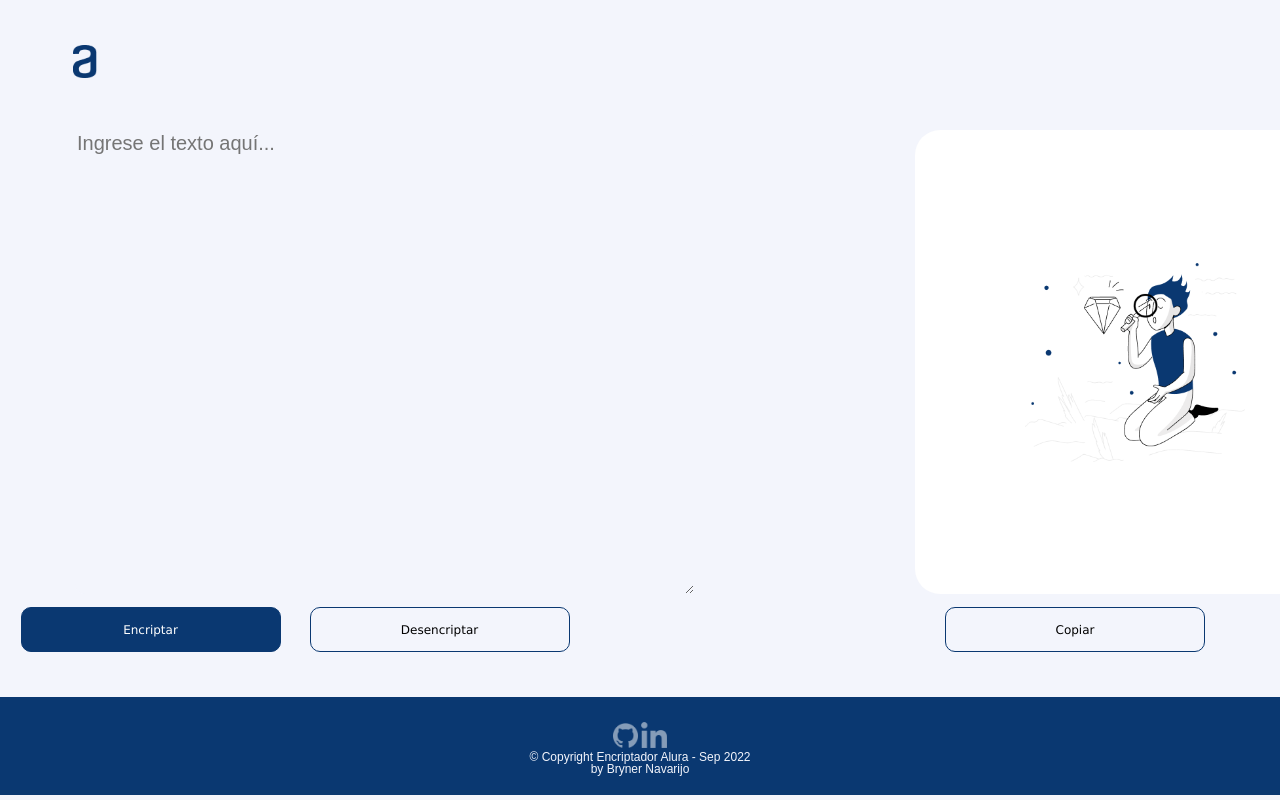
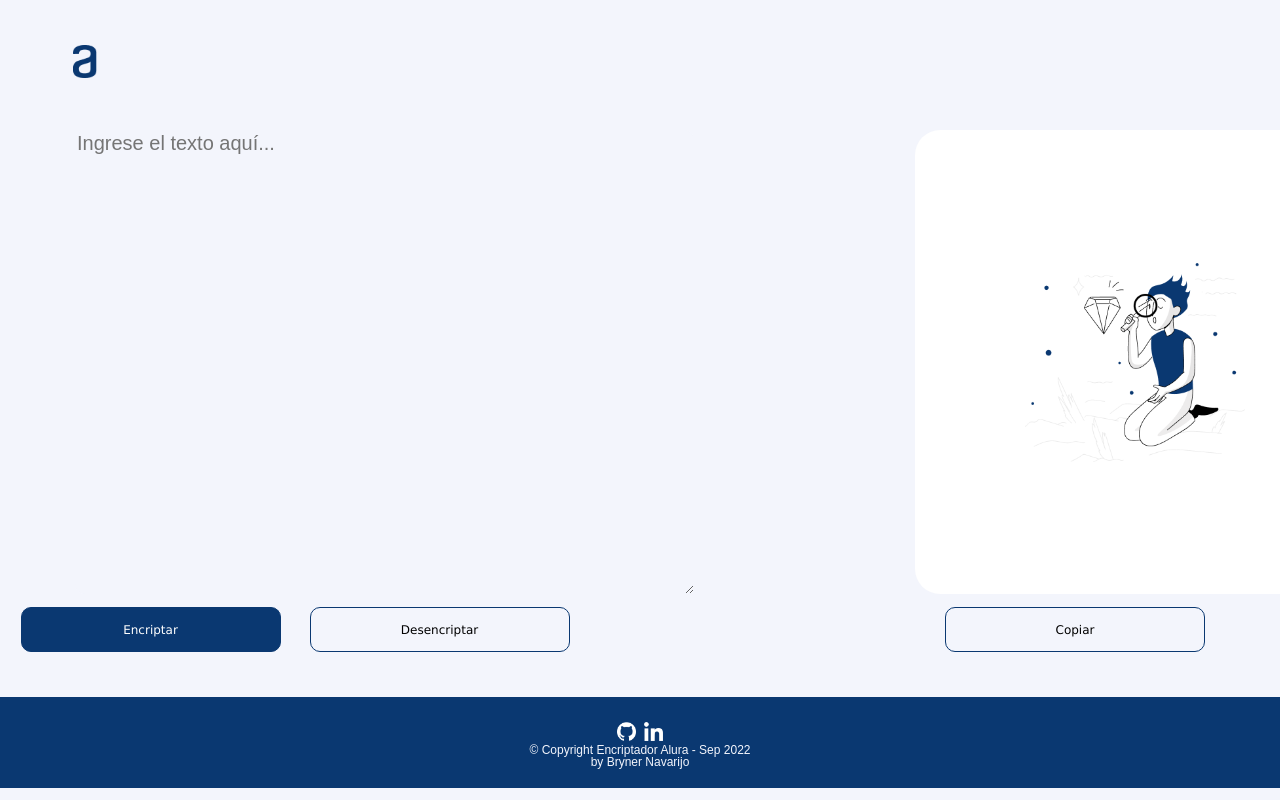
Before and after one commit to BrynerN/challenge_one_oracle_alura_encriptador, a plain HTML site: page index.html in a window 1280 px wide. Shown: the top 800 px of the page. Drawn offline with Linux system fonts and the light colour scheme.

Commit message:
Condicionamiento de imagenes footer

```diff
--- a/style.css
+++ b/style.css
@@ -1,4 +1,5 @@
 body {
+    width: 100%;
     background-color: #F3F5FC;
 
 }
@@ -98,20 +99,17 @@ footer {
 
 .imggit {
 
+    margin-top: 25px;
+    max-width: 1.5%;
 
-
-    opacity: 0.50;
-    margin-top: 25px;
-    max-width: 1.90%;
-    max-height: 4%;
 }
 
 
 .imgin {
-    opacity: 0.50;
     margin-top: 25px;
-    max-width: 2%;
-    max-height: 4%;
+    margin-left: 5px;
+    max-width: 1.5%;
+
 }
 
 
```
